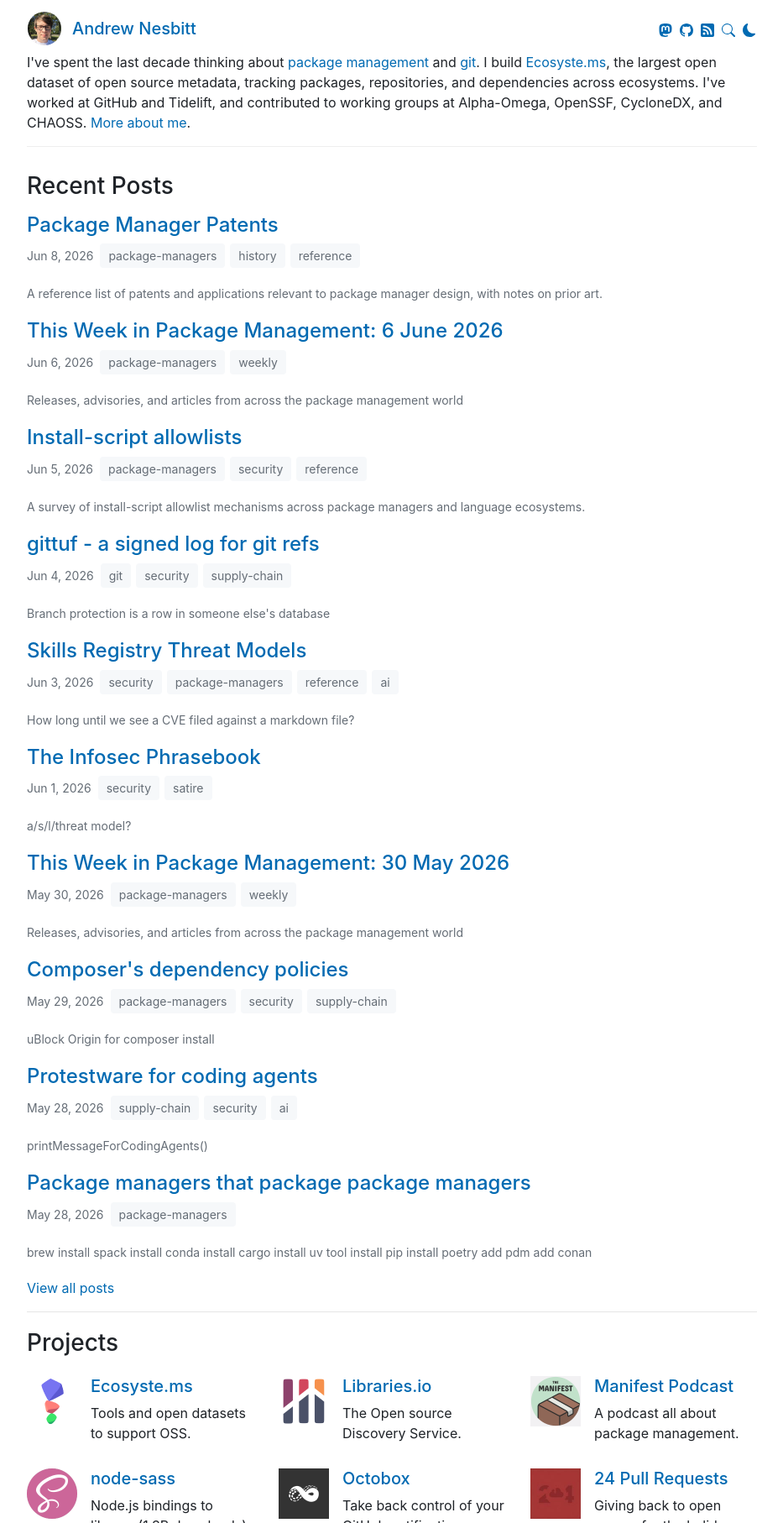
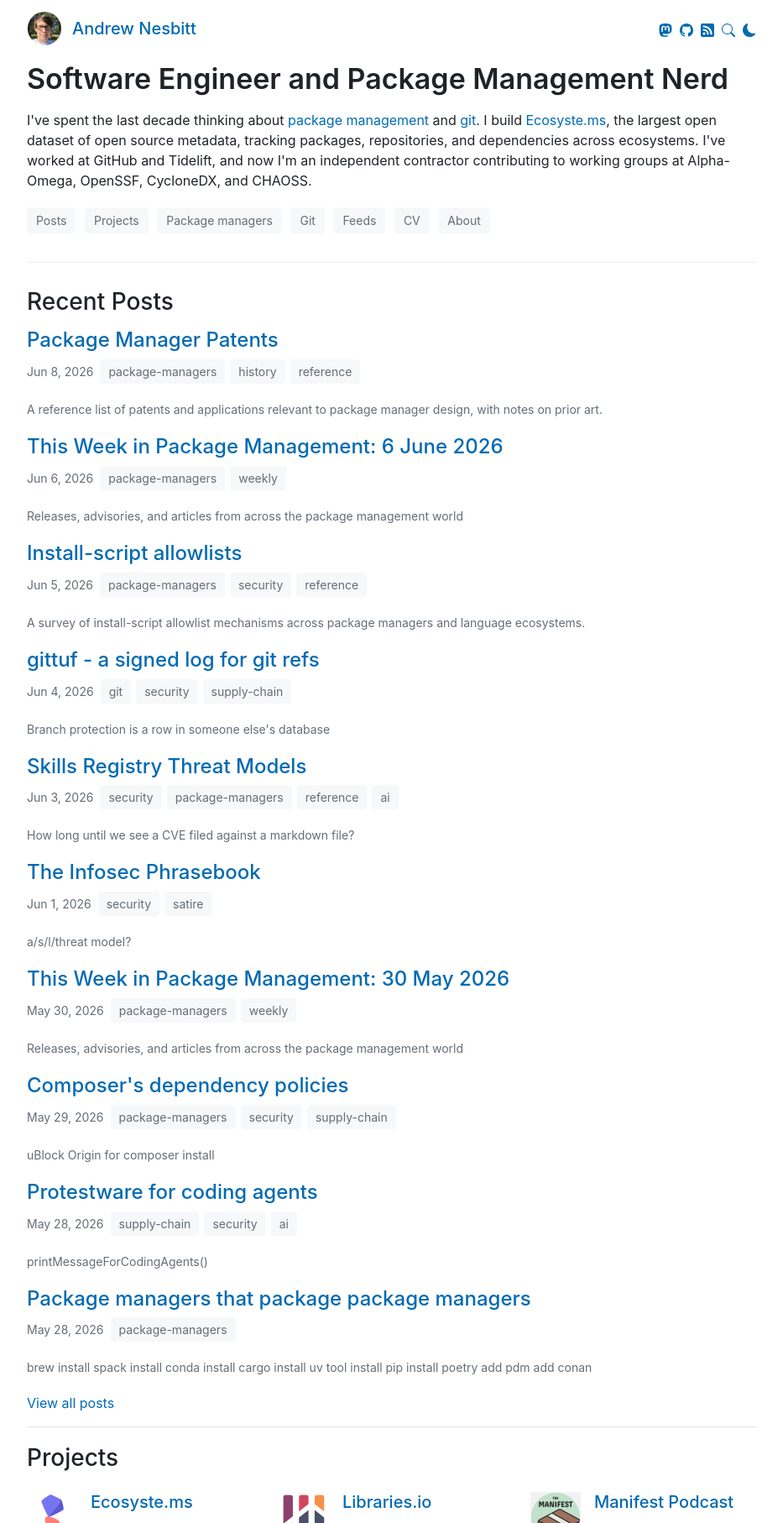
Before and after one commit to andrew/nesbitt.io, a Jekyll site: the page built from index.md, in a window 1280 px wide, cut to the strip 106-1920 px from the top of the page. Shown: the whole strip at 84% size, without its empty margins (173-1106 px from the left). Built offline with Jekyll 4.4.1, drawn with Linux system fonts in a browser that asks for light colours; comment, search, counter and statistics services are not loaded.

Commit message:
Home page improvements

```diff
--- a/_data/stats.json
+++ b/_data/stats.json
@@ -1,5 +1,5 @@
 {
-  "generated_at": "2026-06-07T13:25:38Z",
+  "generated_at": "2026-06-07T13:36:25Z",
   "total_posts": 159,
   "total_words": 222518,
   "reading_minutes": 1113,
--- a/_layouts/home.html
+++ b/_layouts/home.html
@@ -29,6 +29,7 @@
 
 <div class="row">
     <div class="col-12">
+        <h1 class="home-title">Software Engineer and Package Management Nerd</h1>
         <p>
             I've spent the last decade thinking about
             <a href="/package-managers/">package management</a> and
@@ -36,9 +37,18 @@
             <a href="https://ecosyste.ms">Ecosyste.ms</a>, the largest open
             dataset of open source metadata, tracking packages, repositories,
             and dependencies across ecosystems. I've worked at GitHub and
-            Tidelift, and contributed to working groups at Alpha-Omega, OpenSSF,
-            CycloneDX, and CHAOSS. <a href="/about/">More about me</a>.
+            Tidelift, and now I'm an independent contractor contributing to
+            working groups at Alpha-Omega, OpenSSF, CycloneDX, and CHAOSS.
         </p>
+        <nav class="home-chips" aria-label="Sections">
+            <a class="home-chip" href="/posts/">Posts</a>
+            <a class="home-chip" href="/projects/">Projects</a>
+            <a class="home-chip" href="/package-managers/">Package managers</a>
+            <a class="home-chip" href="/git/">Git</a>
+            <a class="home-chip" href="/feeds/">Feeds</a>
+            <a class="home-chip" href="/cv/">CV</a>
+            <a class="home-chip" href="/about/">About</a>
+        </nav>
     </div>
 </div>
 <section class="posts">
--- a/style.css
+++ b/style.css
@@ -851,6 +851,34 @@
   opacity: 1;
 }
 
+/* Home */
+h1.home-title{
+  font-size: clamp(1.5rem, 5vw, 2.125rem) !important;
+  font-weight: 600;
+  margin: 12px 0 16px 0;
+}
+
+.home-chips{
+  margin: 20px 0 28px 0;
+}
+
+.home-chip{
+  display: inline-block;
+  padding: 4px 10px;
+  margin: 0 6px 6px 0;
+  font-size: 14px;
+  color: var(--color-secondary) !important;
+  background: var(--color-code-bg);
+  border: 1px solid transparent;
+  border-radius: 4px;
+}
+
+.home-chip:hover{
+  color: var(--color-accent) !important;
+  border-color: var(--color-accent);
+  text-decoration: none;
+}
+
 /* Feeds page */
 .feeds-intro{
   color: var(--color-secondary);
```
